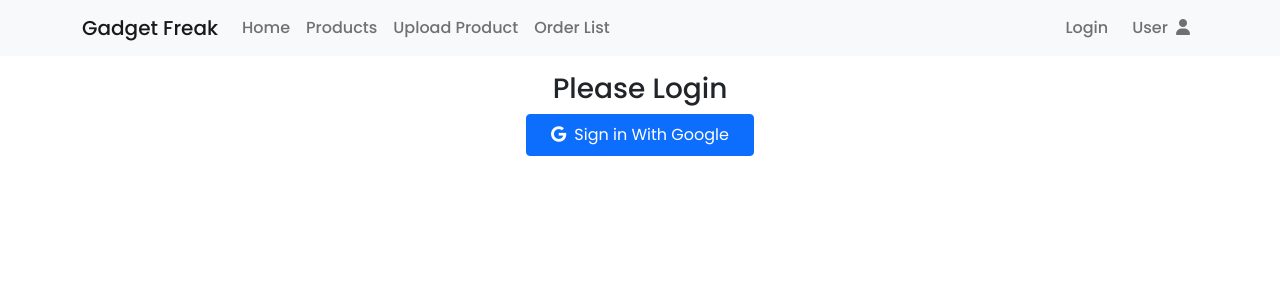
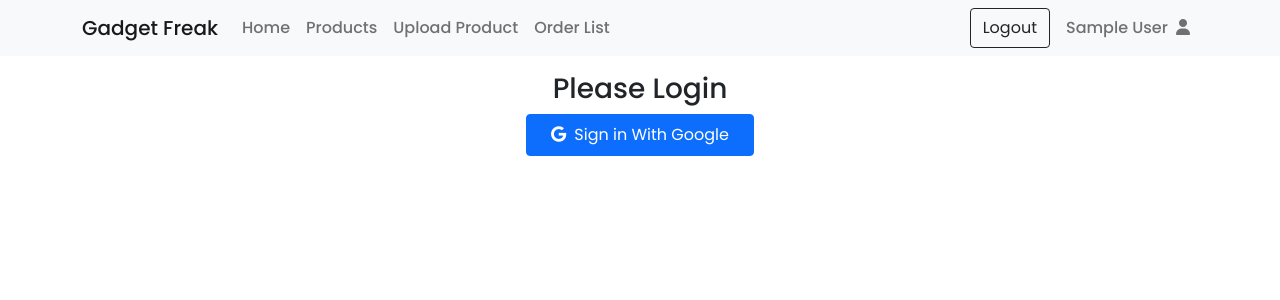
Before and after one commit to mohammadtanim24h/gadget-freak, a React (Create React App) app: page /login in a window 1280 px wide. Shown: the top 300 px of the page. Built offline with nearby package versions, Linux system fonts and the light colour scheme; no server answers; sample sign-in values are in the browser's storage.

Commit message:
redirect after login implemented

```diff
--- a/src/components/Header/Header.js
+++ b/src/components/Header/Header.js
@@ -1,27 +1,54 @@
 import React from "react";
 import { Container, Nav, Navbar } from "react-bootstrap";
+import { useAuthState } from "react-firebase-hooks/auth";
 import { Link } from "react-router-dom";
+import auth from "../../Firebase/firebase.init";
+import { signOut } from "firebase/auth";
 
 const Header = () => {
+    const [user, loading] = useAuthState(auth);
     return (
         <Navbar collapseOnSelect expand="lg" bg="light">
             <Container>
-                <Navbar.Brand as={Link} to="/">Gadget Freak</Navbar.Brand>
+                <Navbar.Brand as={Link} to="/">
+                    Gadget Freak
+                </Navbar.Brand>
                 <Navbar.Toggle aria-controls="responsive-navbar-nav" />
                 <Navbar.Collapse id="responsive-navbar-nav">
                     <Nav className="me-auto">
-                        <Nav.Link as={Link} to="home">Home</Nav.Link>
-                        <Nav.Link as={Link} to="products">Products</Nav.Link>
-                        <Nav.Link as={Link} to="uploadProduct">Upload Product</Nav.Link>
-                        <Nav.Link as={Link} to="orders">Order List</Nav.Link>
+                        <Nav.Link as={Link} to="home">
+                            Home
+                        </Nav.Link>
+                        <Nav.Link as={Link} to="products">
+                            Products
+                        </Nav.Link>
+                        <Nav.Link as={Link} to="uploadProduct">
+                            Upload Product
+                        </Nav.Link>
+                        <Nav.Link as={Link} to="orders">
+                            Order List
+                        </Nav.Link>
                     </Nav>
                     <Nav>
-                        <Nav.Link as={Link} to="login">
-                            Login
-                        </Nav.Link>
-                        <Nav.Link as={Link} to="user" className="ms-2">
-                            User <i className="fa-solid fa-user ms-1"></i>
-                        </Nav.Link>
+                        {user ? (
+                            <button
+                                onClick={() => signOut(auth)}
+                                className="btn btn-outline-dark"
+                            >
+                                Logout
+                            </button>
+                        ) : (
+                            <Nav.Link as={Link} to="login">
+                                Login
+                            </Nav.Link>
+                        )}
+                        {user ? (
+                            <Nav.Link as={Link} to="user" className="ms-2">
+                                {user.displayName} <i className="fa-solid fa-user ms-1"></i>
+                            </Nav.Link>
+                        ) : (
+                            ""
+                        )}
                     </Nav>
                 </Navbar.Collapse>
             </Container>
--- a/src/components/Login/Login.js
+++ b/src/components/Login/Login.js
@@ -1,14 +1,26 @@
-import React from "react";
+import React, { useEffect } from "react";
 import auth from "../../Firebase/firebase.init";
 import { useSignInWithGoogle } from "react-firebase-hooks/auth";
+import { useLocation, useNavigate } from "react-router-dom";
 
 const Login = () => {
     const [signInWithGoogle, user] = useSignInWithGoogle(auth);
+    const navigate = useNavigate();
+    const location = useLocation();
+    let from = location.state?.from?.pathname || "/";
+    useEffect(() => {
+        if (user) {
+            navigate(from, { replace: true });
+        }
+    }, [user]);
     return (
         <div className="container d-flex justify-content-center align-items-center">
             <div className="mt-3 text-center">
                 <h3>Please Login</h3>
-                <button className="btn btn-primary px-4 py-2" onClick={() => signInWithGoogle()}>
+                <button
+                    className="btn btn-primary px-4 py-2"
+                    onClick={() => signInWithGoogle()}
+                >
                     <i className="fa-brands fa-google me-2"></i>
                     Sign in With Google
                 </button>
--- a/src/components/PrivateRoute/PrivateRoute.js
+++ b/src/components/PrivateRoute/PrivateRoute.js
@@ -6,7 +6,6 @@ import auth from "../../Firebase/firebase.init";
 
 const PrivateRoute = ({ children }) => {
     const [user, loading] = useAuthState(auth);
-    console.log(user);
     const location = useLocation();
     if (loading) {
         return (
```
